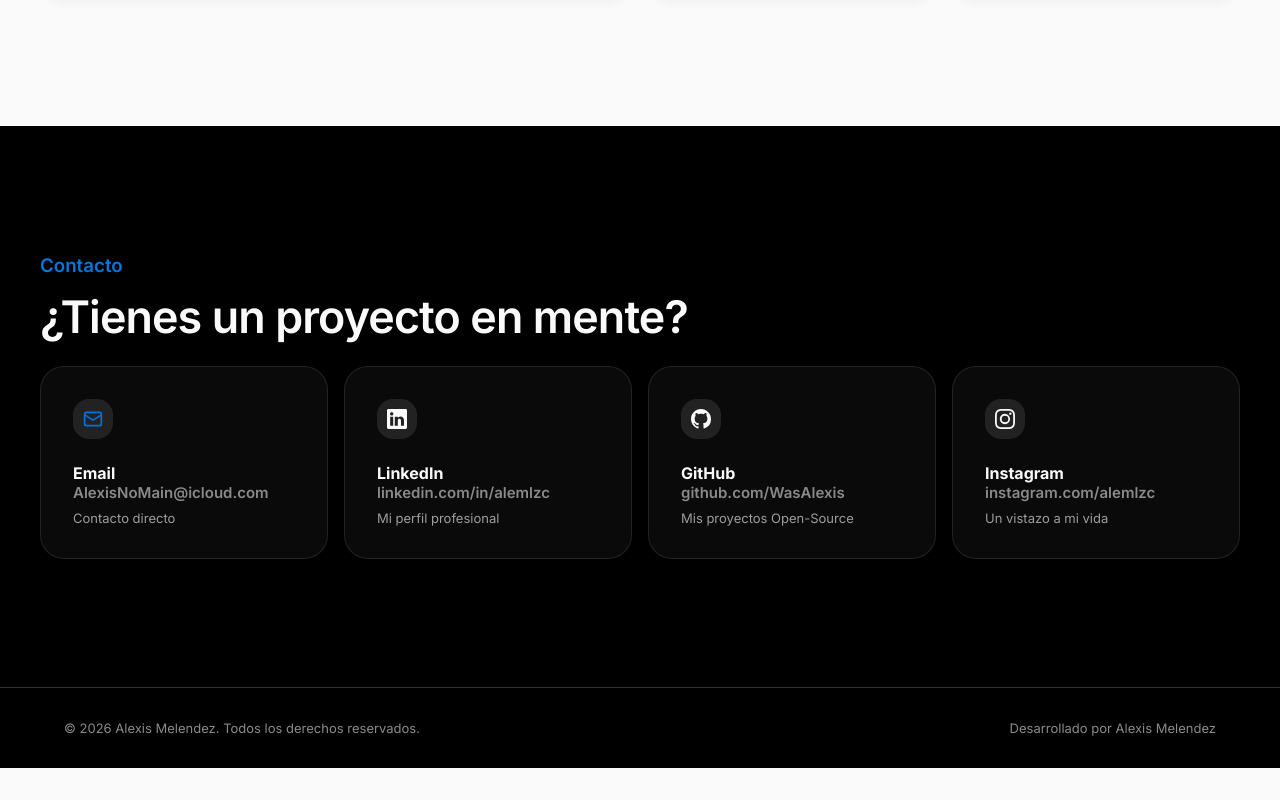
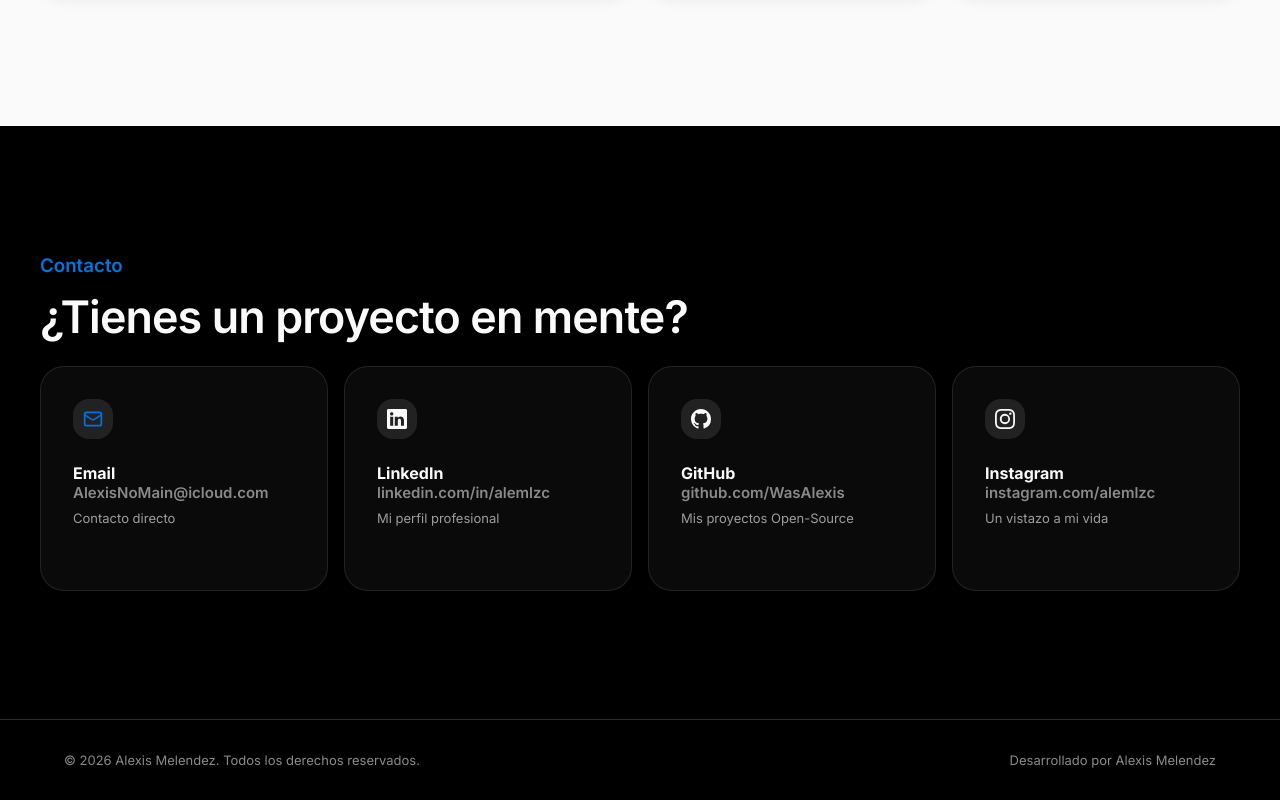
Before and after one commit to WasAlexis/portfolio, a React (Vite) app: page / in a window 1280 px wide. Shown: the part 3131-3931 px from the top of the page. Before the commit the page ends 3899 px from the top, so only its background shows below. Built offline with nearby package versions, Linux system fonts and the light colour scheme.

Commit message:
fix: prevent text overflow in span element
Enable line wrapping to ensure text respect container boundaries.

```diff
--- a/src/styles/main.css
+++ b/src/styles/main.css
@@ -284,6 +284,7 @@ section#contact .container .gallery {
 }
 
 section#contact .container .gallery .card {
+    min-height: 225px;
     background-color: var(--black-color);
     border: 1px solid rgba(255, 255, 255, 0.1);
 }
@@ -297,6 +298,7 @@ section#contact .container .gallery .card span {
     color: var(--gray-color);
     font-size: 15px;
     font-weight: 600;
+    word-break: break-all;
 }
 
 section#contact .container .gallery .card p {
```
